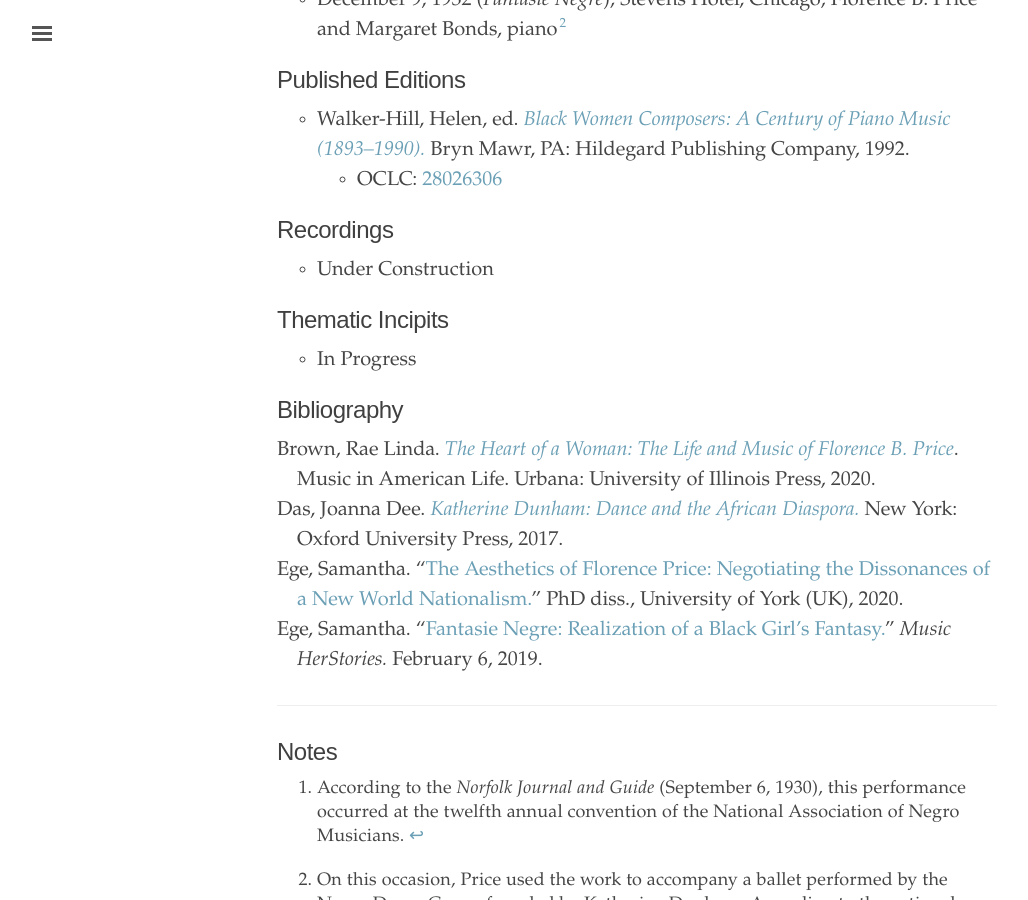
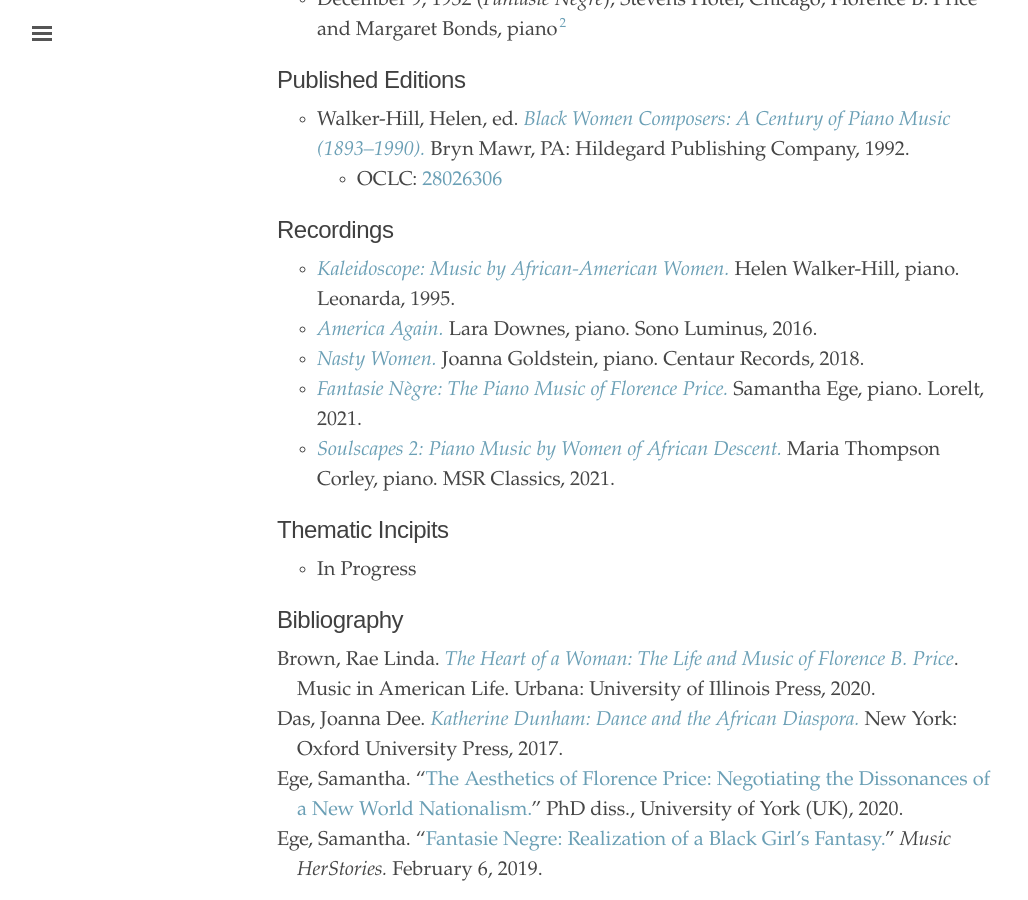
Before and after one commit to dwshadle/florence-price-catalog, a Jekyll site: the page built from _texts/price-fantasie_negre_no1.md, in a window 1280 px wide and 900 px high, scrolled down 897 px. Shown: the whole window, without its empty margins (3-1031 px from the left). Built offline with Jekyll 4.4.1, drawn with Linux system fonts in a browser that asks for light colours.

Commit message:
Update price-fantasie_negre_no1.md

```diff
--- a/_texts/price-fantasie_negre_no1.md
+++ b/_texts/price-fantasie_negre_no1.md
@@ -33,7 +33,11 @@
     * OCLC: <a href="https://www.worldcat.org/title/28026306" target="_blank">28026306</a>
 
 ## Recordings
-- Under Construction
+- <a href="https://www.worldcat.org/title/33233082" target="_blank">*Kaleidoscope: Music by African-American Women.*</a> Helen Walker-Hill, piano. Leonarda, 1995.
+- <a href="https://www.worldcat.org/title/961162215" target="_blank">*America Again.*</a> Lara Downes, piano. Sono Luminus, 2016.
+- <a href="https://www.worldcat.org/title/1045797678" target="_blank">*Nasty Women.*</a> Joanna Goldstein, piano. Centaur Records, 2018.
+- <a href="https://www.worldcat.org/title/1258127936" target="_blank">*Fantasie Nègre: The Piano Music of Florence Price.*</a> Samantha Ege, piano. Lorelt, 2021.
+- <a href="https://www.worldcat.org/title/1335708444" target="_blank">*Soulscapes 2: Piano Music by Women of African Descent.*</a> Maria Thompson Corley, piano. MSR Classics, 2021.
 
 ## Thematic Incipits
 - In Progress
```
